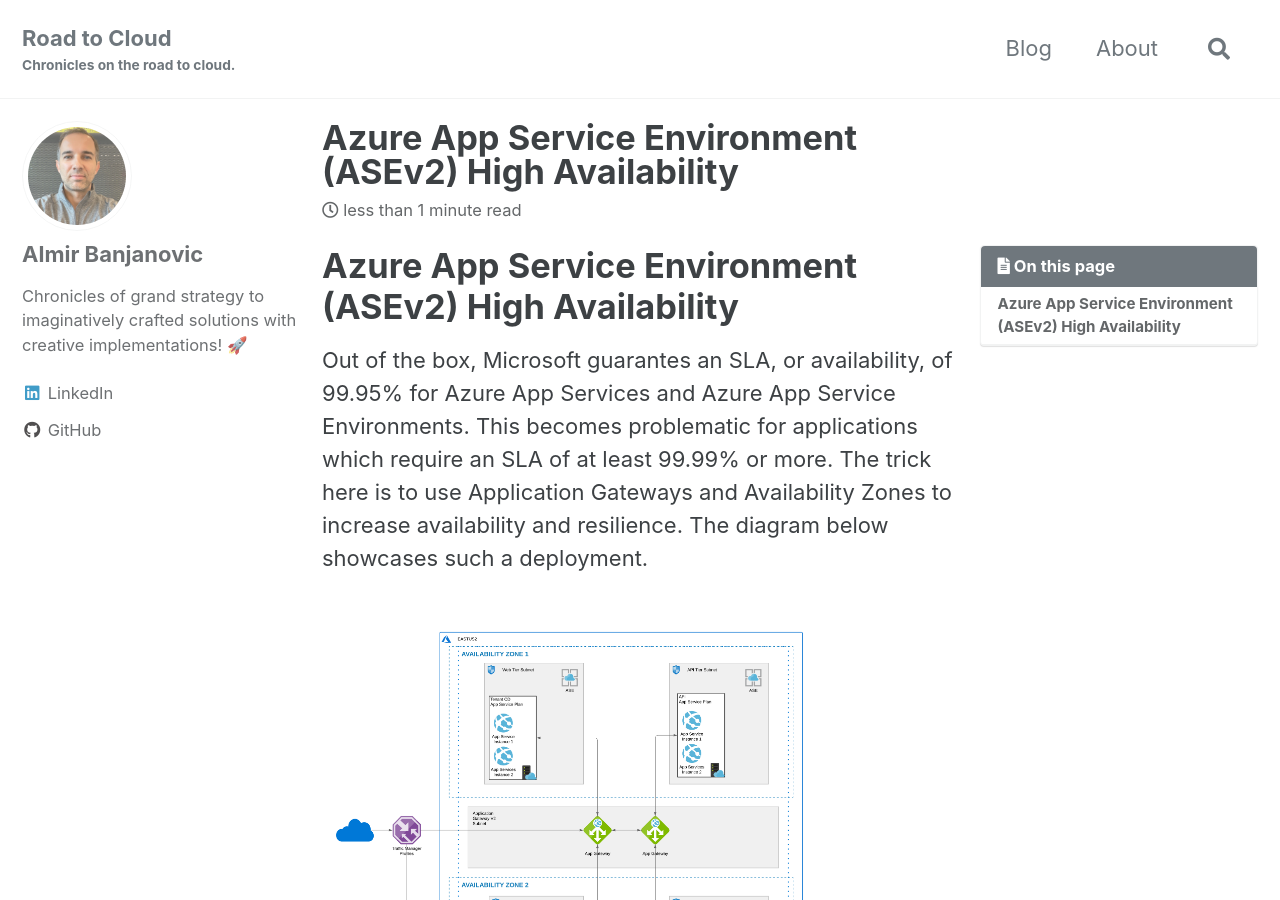
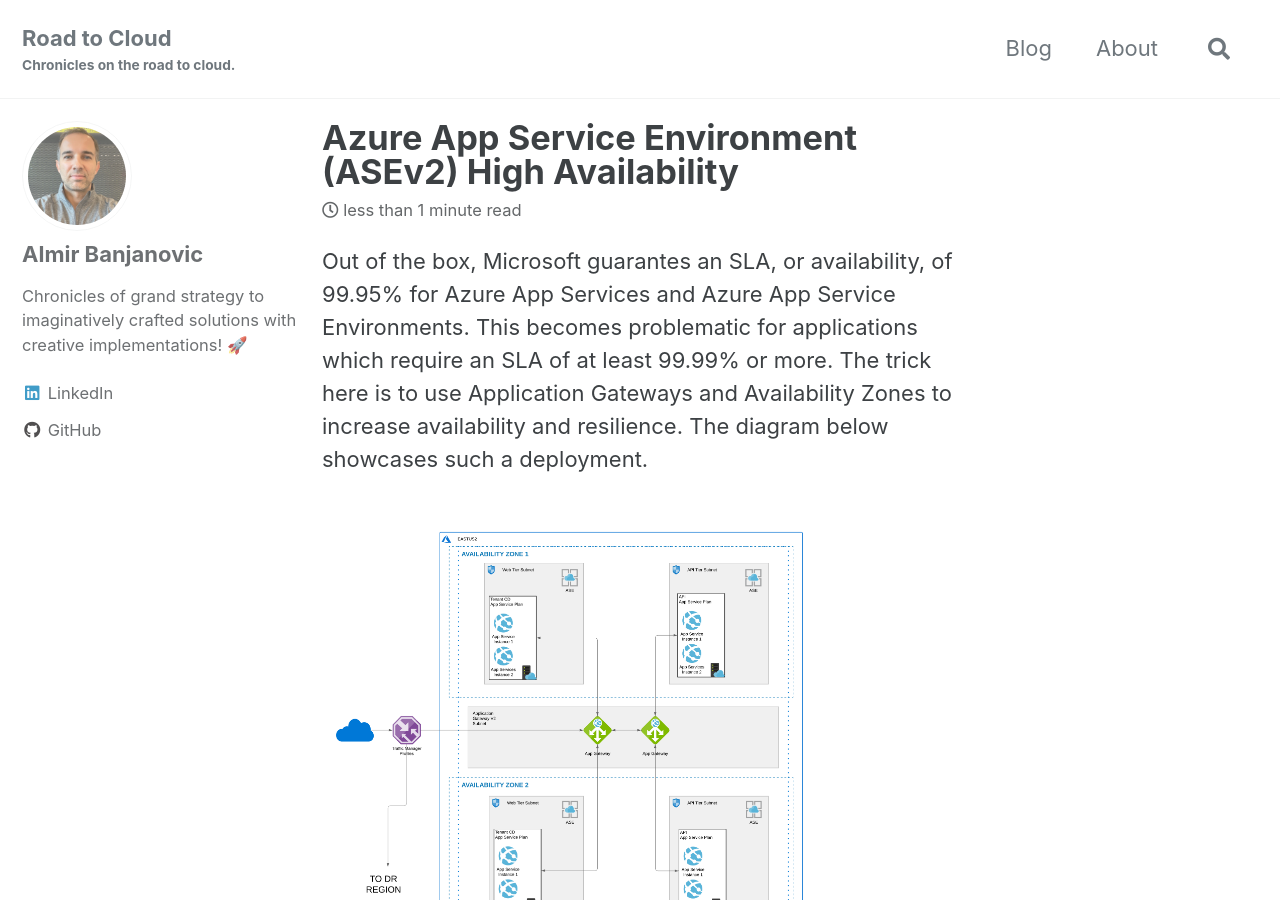
Before and after one commit to almirbanjanovic/roadtocloud.github.io, a Jekyll site: the page built from _posts/2020-06-04-ase-v2-high-availability.md, in a window 1280 px wide and 900 px high. Built offline with Jekyll 4.4.1, drawn with Linux system fonts in a browser that asks for light colours; cached includes are drawn as plain includes; comment, search, counter and statistics services are not loaded.

Commit message:
Update 2020-06-04-ase-v2-high-availability.md

```diff
--- a/_posts/2020-06-04-ase-v2-high-availability.md
+++ b/_posts/2020-06-04-ase-v2-high-availability.md
@@ -1,13 +1,11 @@
 ---
 title:  "Azure App Service Environment (ASEv2) High Availability"
 excerpt: "Increasing cloud application resilience in Microsoft Azure with Traffic Managers, Application Gateways and App Services."
-toc: true
 tags:
   - architecture
   - cloud
 ---
 
-# Azure App Service Environment (ASEv2) High Availability
 Out of the box, Microsoft guarantes an SLA, or availability, of 99.95% for Azure App Services and Azure App Service Environments.  This becomes problematic for applications which require an SLA of at least 99.99% or more.  The trick here is to use Application Gateways and Availability Zones to increase availability and resilience.  The diagram below showcases such a deployment.
 
 ![image-center]({{ site.url }}{{ site.baseurl }}/assets/images/ase-v2-high-availability.png){: .align-center}
```
